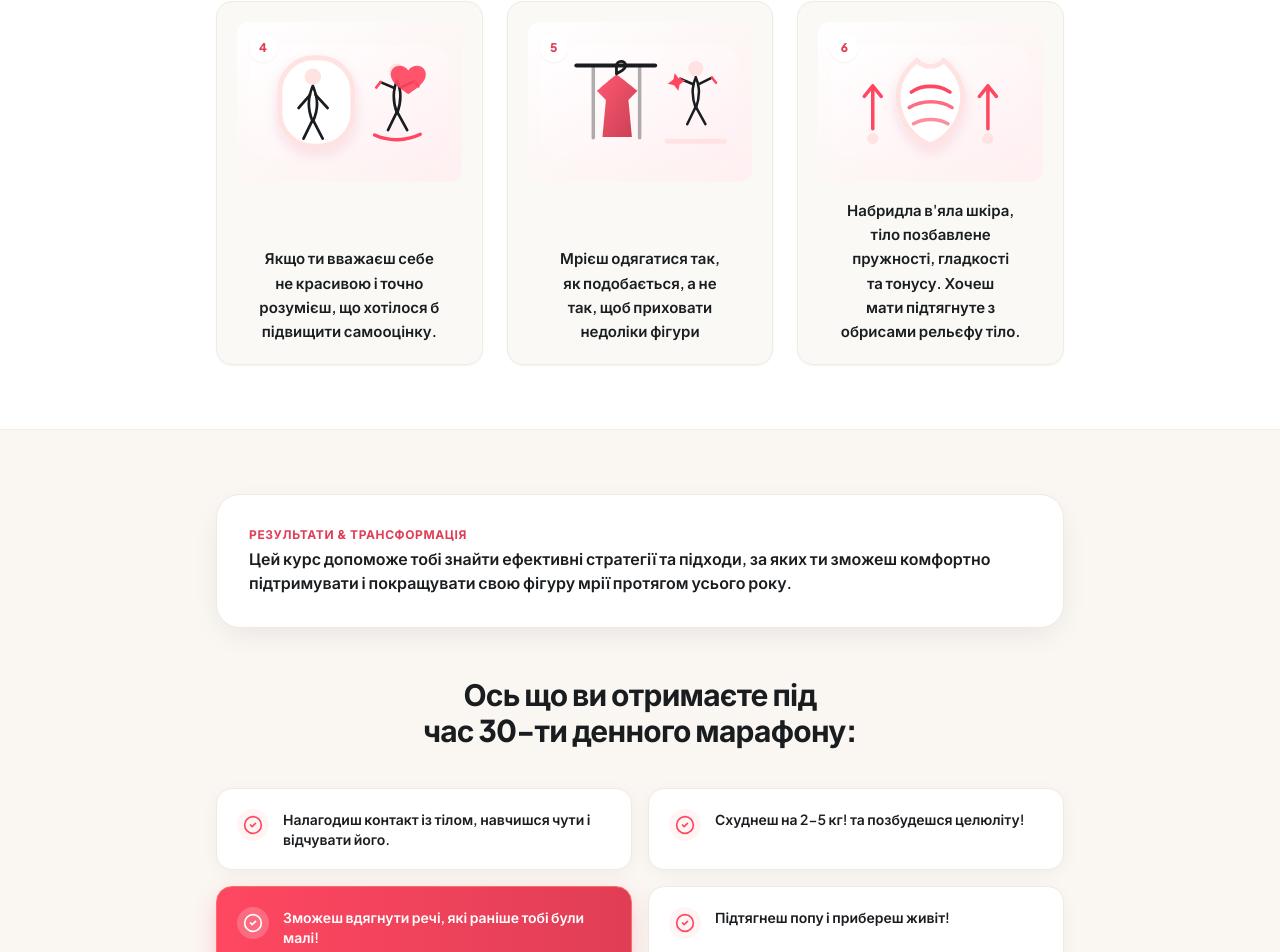
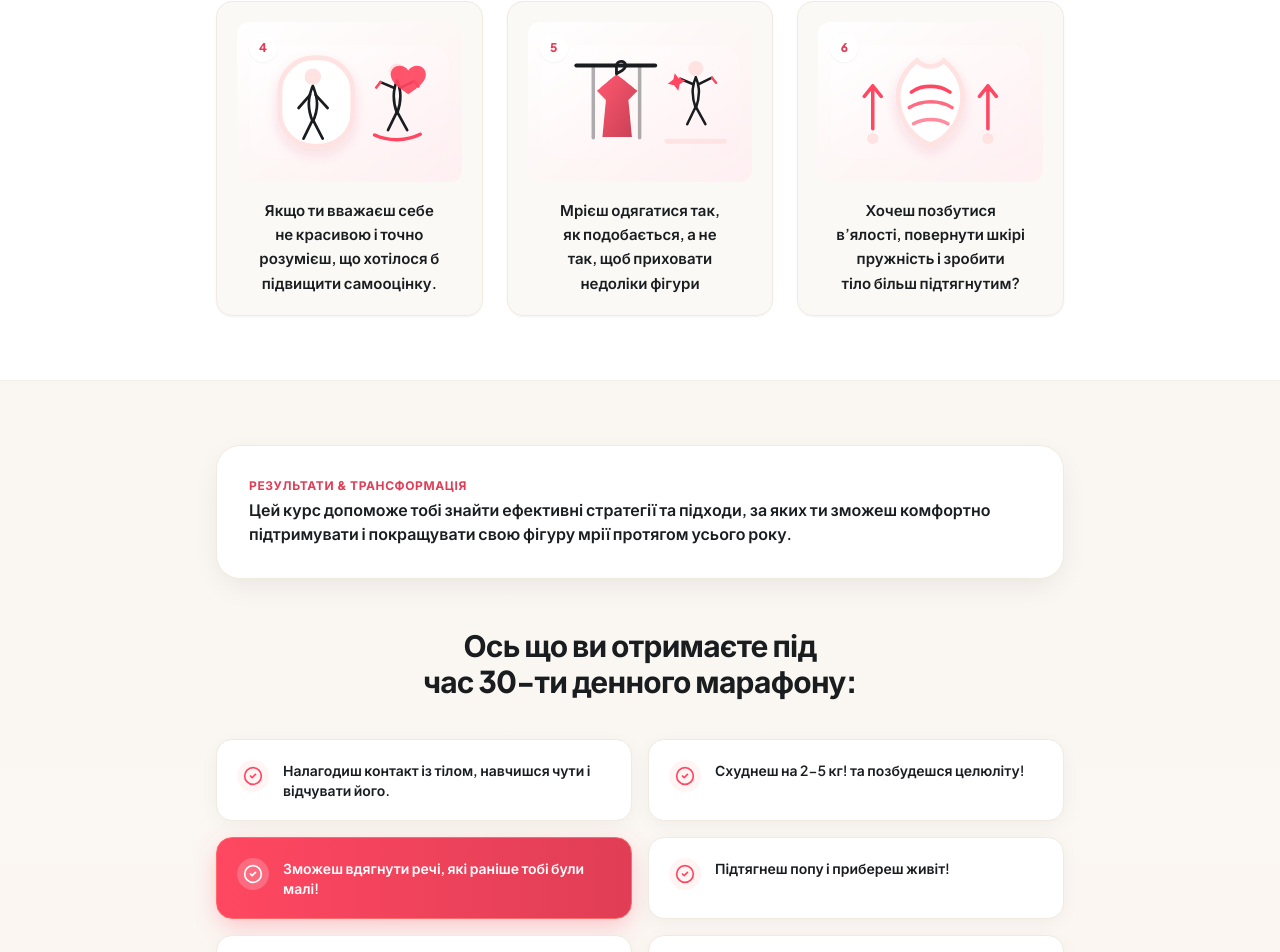
Before and after one commit to maxmaxhihi15-commits/candyfit-updates, a React (Vite) app: page / in a window 1280 px wide. Shown: the part 1437-2389 px from the top of the page. Built offline with nearby package versions, Linux system fonts and the light colour scheme.

Commit message:
Update courseData.ts

```diff
--- a/src/data/courseData.ts
+++ b/src/data/courseData.ts
@@ -86,7 +86,7 @@ export const COURSE_DATA = {
       },
       {
         id: 6,
-        text: "Набридла в'яла шкіра, тіло позбавлене пружності, гладкості та тонусу. Хочеш мати підтягнуте з обрисами рельєфу тіло.",
+        text: "Хочеш позбутися в’ялості, повернути шкірі пружність і зробити тіло більш підтягнутим?",
         image: "/images/course/_2_2.png",
       },
     ] as PainPoint[],
```
